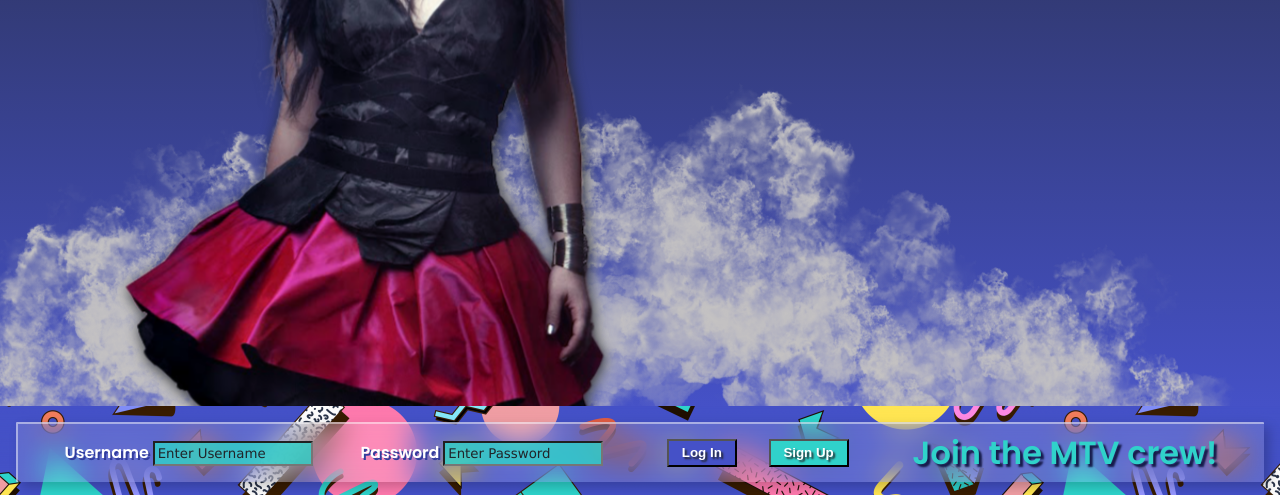
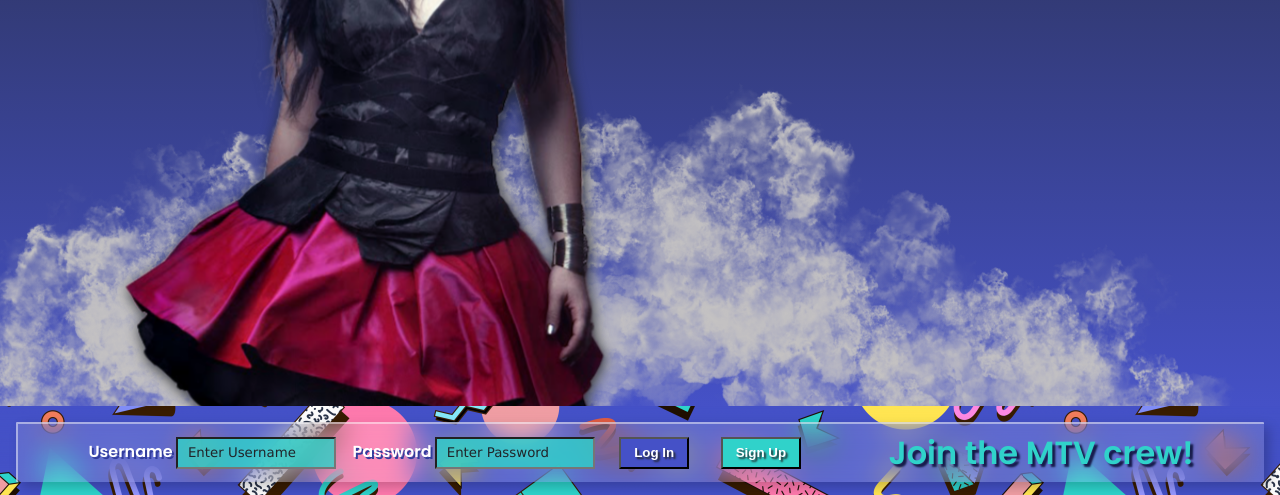
Before and after one commit to mvacjar/project1-mtv90, a plain HTML site: page index.html in a window 1280 px wide. Shown: the part 394-889 px from the top of the page. Drawn offline with Linux system fonts and the light colour scheme.

Commit message:
Fixing some minor errors

```diff
--- a/index.html
+++ b/index.html
@@ -76,9 +76,15 @@
     <main>
       <section class="login-container">
         <form class="login-form">
+          <div class="wrapper-form">
             <div>
               <label for="uname">Username</label>
-            <input type="text" placeholder="Enter Username" name="username" />
+              <input
+                class="input-username"
+                type="text"
+                placeholder="Enter Username"
+                name="username"
+              />
             </div>
             <div>
               <label for="psw" class="psw">Password</label>
@@ -89,6 +95,7 @@
               <button class="signup-button" type="submit">
                 <a href="signUp.html" target="_blank">Sign Up</a>
               </button>
+            </div>
           </div>
           <div class="join-text">
             <p><a href="signUp.html">Join the MTV crew!</a></p>
@@ -214,7 +221,7 @@
               <div class="card-inner">
                 <div class="card-front">
                   <img class="portrait" src="images/eminem.png" alt="eminem" />
-                  <p class="portrait-text">eminem</p>
+                  <p class="portrait-text">Eminem</p>
                 </div>
                 <div class="card-back">
                   <p>Milky way</p>
--- a/src/style.css
+++ b/src/style.css
@@ -27,6 +27,19 @@
 ul,
 li {
   list-style: none;
+}
+
+input {
+  background-color: #2ed3cbca;
+  width: 10rem;
+  margin-right: 0.5rem;
+  padding: 0.4rem;
+}
+
+input::placeholder {
+  color: var(--color-black);
+  padding-left: 3px;
+  font-family: "Verdana", Tahoma, sans-serif;
 }
 
 /* Global */
@@ -251,21 +264,18 @@ body {
   animation: slideToRight 1.5s ease-in-out;
 }
 
+.wrapper-form {
+  display: flex;
+  justify-content: start;
+}
+
 .form-one {
   display: flex;
   flex-direction: row;
 }
 
-input {
-  background-color: #2ed3cbca;
-  padding: 3px 0px;
-  width: 10rem;
-}
-
-input::placeholder {
-  color: var(--color-black);
-  padding-left: 3px;
-  font-family: "Verdana", Tahoma, sans-serif;
+.input-username {
+  margin-right: 1rem;
 }
 
 .buttons {
@@ -579,7 +589,7 @@ svg text {
   display: grid;
   height: 150rem;
   grid-template-columns: repeat(4, 1fr);
-  grid-template-rows: minmax(4rem, 1fr) minmax(10rem, 1fr) 1fr 1fr 1fr;
+  grid-template-rows: minmax(10rem, 1fr) minmax(10rem, 1fr) 1fr 1fr 1fr;
   grid-gap: 1rem;
   grid-template-areas:
     "header-grid header-grid header-grid header-grid"
@@ -1026,8 +1036,6 @@ img .living-img {
 }
 
 .footer-subscribe-container input {
-  margin-right: 0.5rem;
-  padding: 0.4rem;
   width: 20rem;
 }
 
```
Lines whose indentation alone changed are shown as unchanged.
